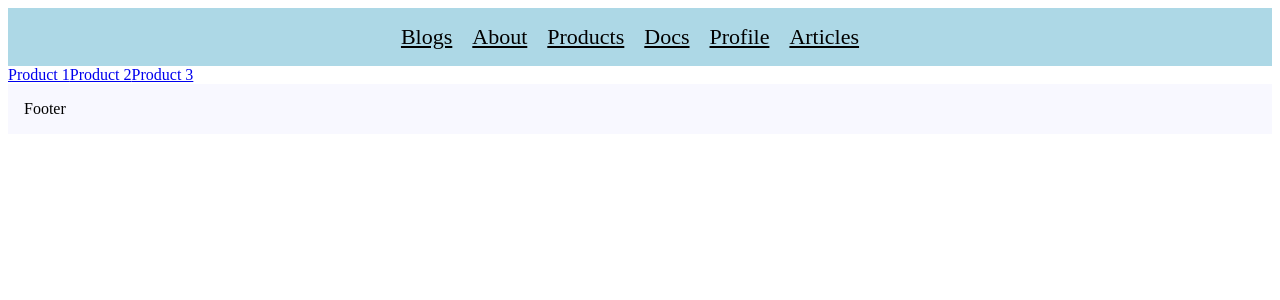
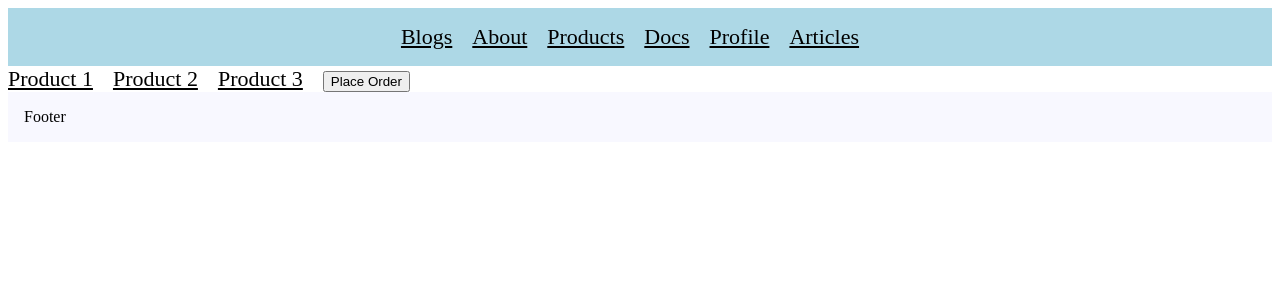
Before and after one commit to Toheedullah-K3/learning-next-js, a Next.js app in the folder routing-demo/: page /products in a window 1280 px wide. Shown: the top 300 px of the page. Built offline with nearby package versions, Linux system fonts and the light colour scheme.

Commit message:
next/navigation - useRouter.push

```diff
--- a/routing-demo/src/app/products/page.tsx
+++ b/routing-demo/src/app/products/page.tsx
@@ -1,17 +1,30 @@
+"use client"
+
 import Link from "next/link"
+import { useRouter } from "next/navigation"
 
-export default function ProductList(){
+export default function ProductList() {
+    const router = useRouter()
 
     const productLinks = [
-        {name: 'Product 1', slug: '/products/1'},
-        {name: 'Product 2', slug: '/products/2'},
-        {name: 'Product 3', slug: '/products/3'},
+        { name: 'Product 1', slug: '/products/1' },
+        { name: 'Product 2', slug: '/products/2' },
+        { name: 'Product 3', slug: '/products/3' },
     ]
+
+    const handleClicled = () => {
+        router.push('/')
+    }
     return (
         <div>
             {
                 productLinks.map(product => (
                     <Link
+                        style={{
+                            fontSize: 22,
+                            color: "black",
+                            marginRight: 20
+                        }}
                         href={product.slug}
                         key={product.slug}
                     >
@@ -19,6 +32,8 @@
                     </Link>
                 ))
             }
+
+            <button onClick={handleClicled}> Place Order </button>
         </div>
     )
 }
```
